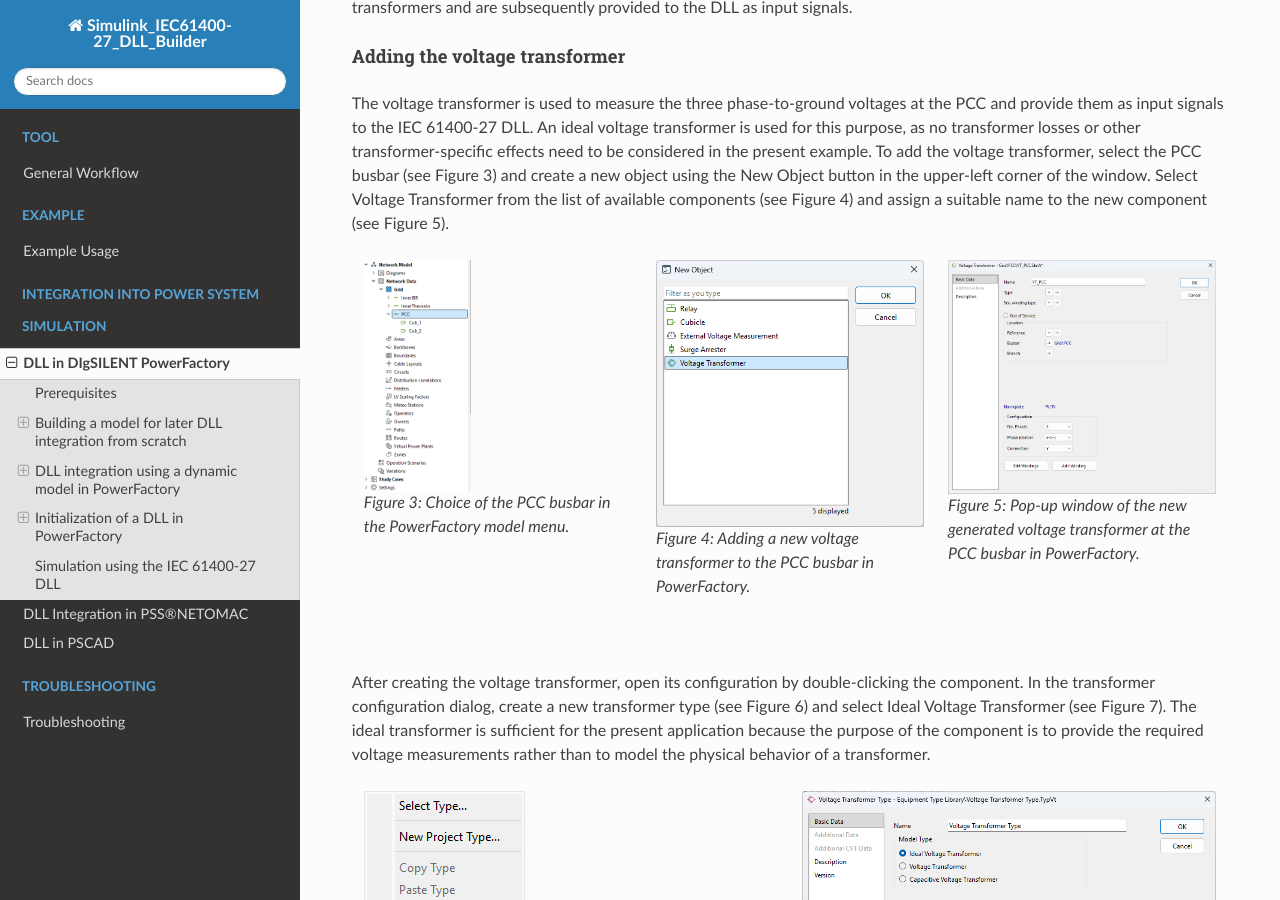
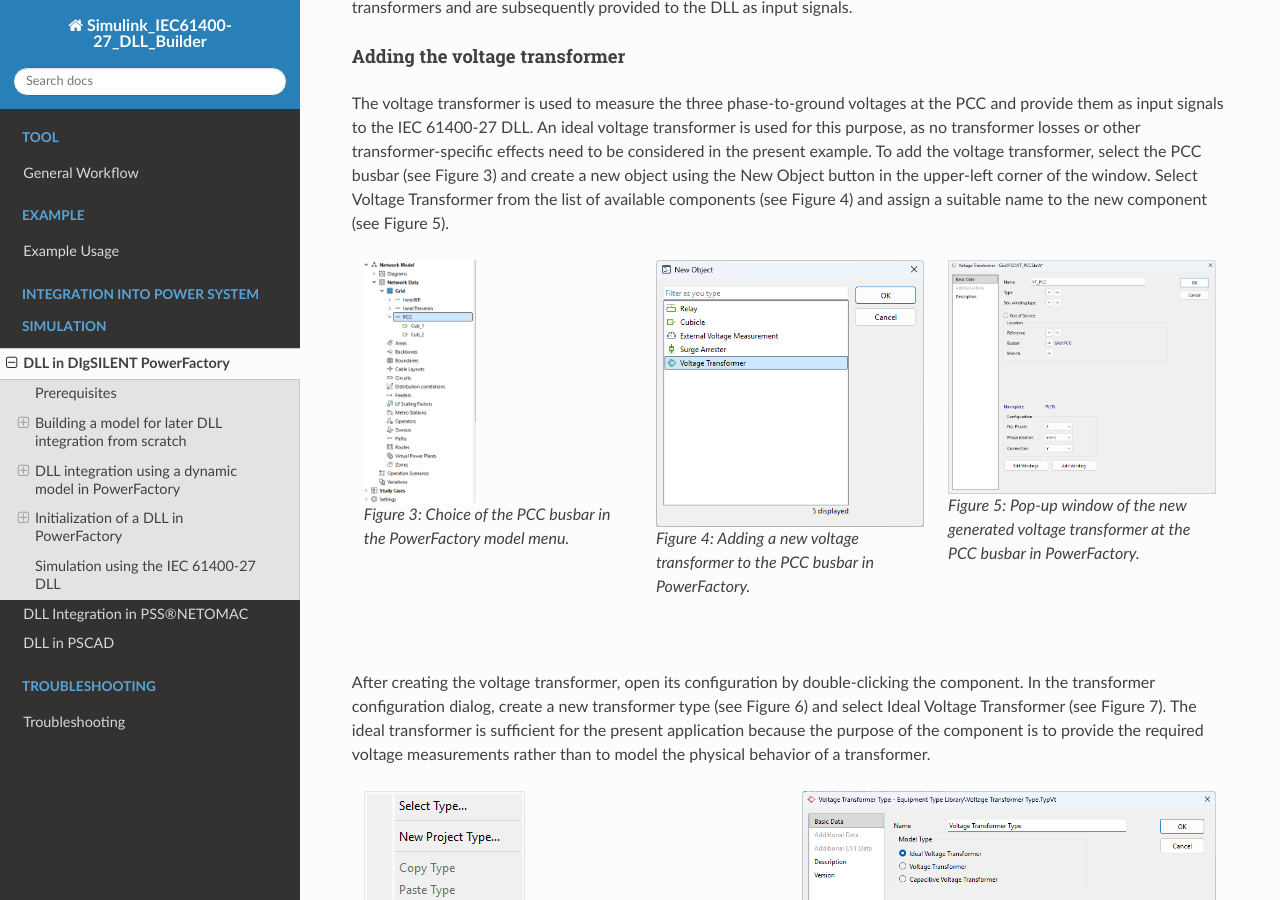
Before and after one commit to Institute-of-Electrical-Energy-Systems/SIMULINK_DLL_Builder, a Sphinx documentation site: the page built from docs/DLL_in_PF.rst, in a window 1280 px wide and 900 px high, scrolled down 1905 px. Built offline with Sphinx 7.4.7 and the Read the Docs theme 3.1.0, drawn with Linux system fonts in a browser that asks for light colours; formulas are drawn with MathJax 3.

Commit message:
Update DLL_in_PF.rst

```diff
--- a/docs/DLL_in_PF.rst
+++ b/docs/DLL_in_PF.rst
@@ -75,7 +75,7 @@ Select Voltage Transformer from the list of available components (see Figure 4)
 
       ..  figure:: ./images/PowerFactory/PCCPowerFactory.png
             :alt: Choice of the PCC busbar in the PowerFactory model menu.
-            :width: 40%
+            :width: 42%
 
             Figure 3: Choice of the PCC busbar in the PowerFactory model menu.
 
```
